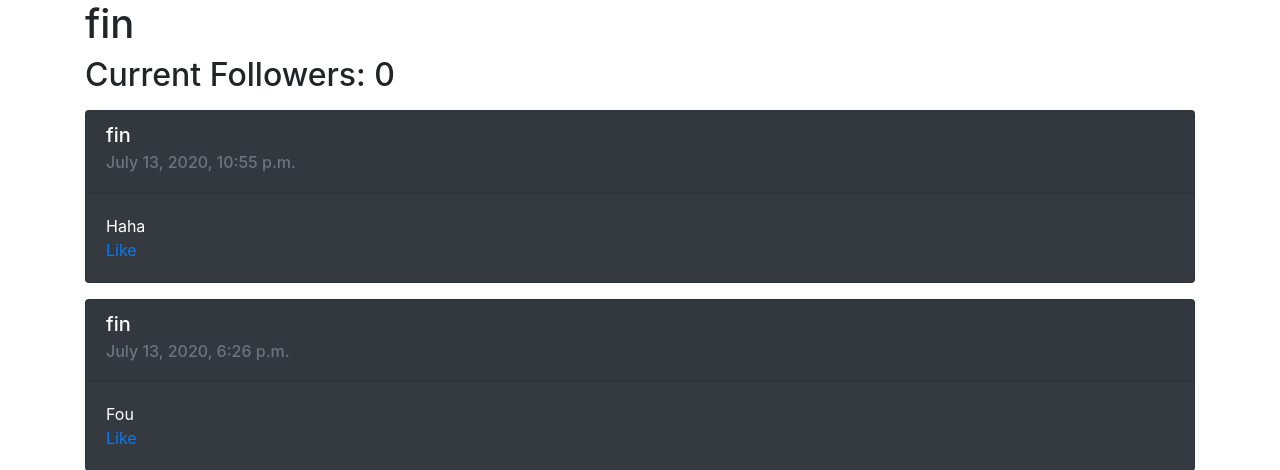
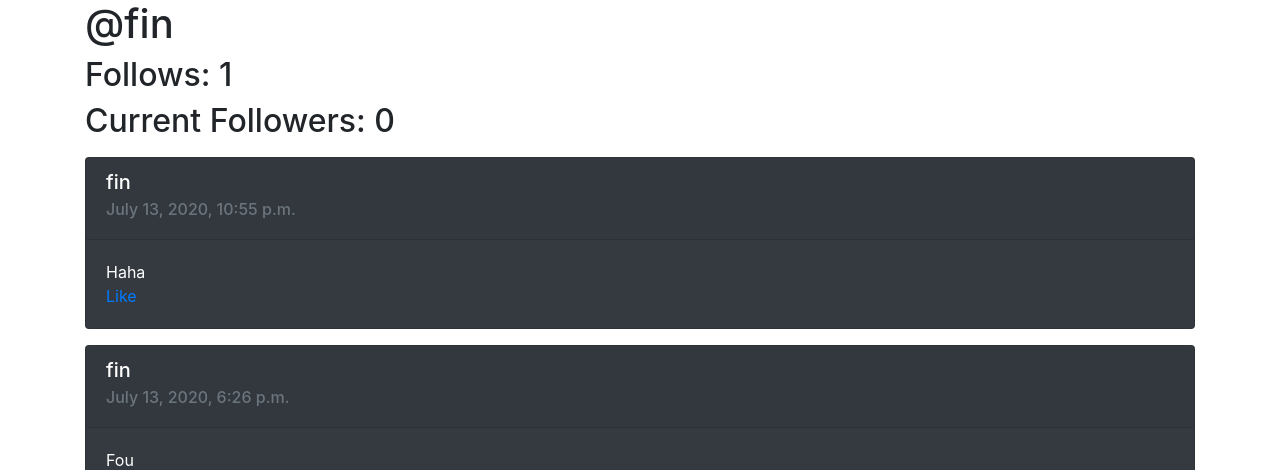
Before and after one commit to fross123/the-u-network, a Django app: a page that uses network/templates/network/profile.html in a window 1280 px wide. Shown: the part 56-526 px from the top of the page. Run offline with Django 3.2, Linux system fonts and the light colour scheme; data comes from the database, SQL or seed files in the repository; both versions use the stored data as it was after the commit; some libraries are stand-ins or nearby versions.

Commit message:
follows and follwers

```diff
--- a/network/templates/network/profile.html
+++ b/network/templates/network/profile.html
@@ -1,8 +1,10 @@
 {% extends "network/layout.html" %}
 
 {% block body %}
-    <h1>{{ user_profile }}</h1>
+    <h1>&commat;{{ user_profile }}</h1>
+    <h2>Follows: {{ user_profile.following.count }}</h2>
     <h2>Current Followers: {{ user_profile.followers.count }}</h2>
+
     {% if user.is_authenticated %}
         {% if user != user_profile %}
             {% if not isFollowing %}
```
Also changed, not shown: db.sqlite3.
